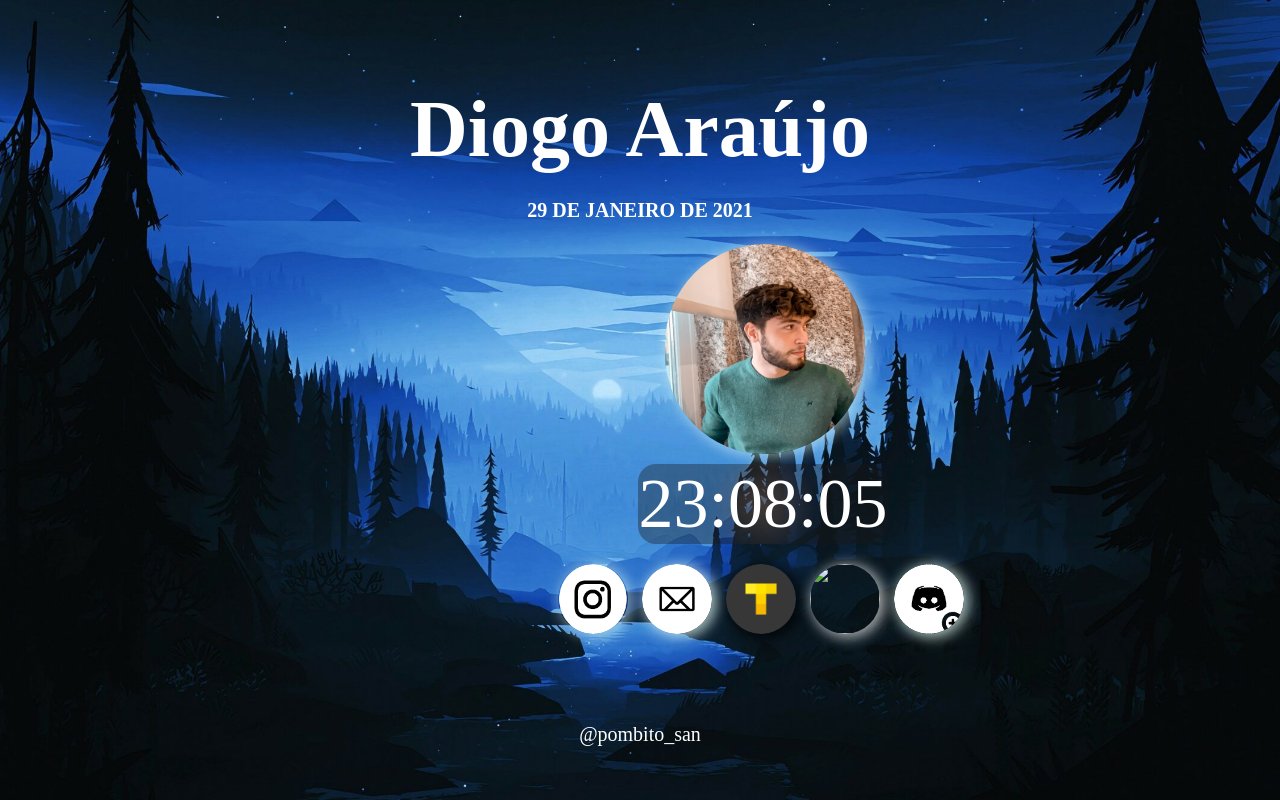
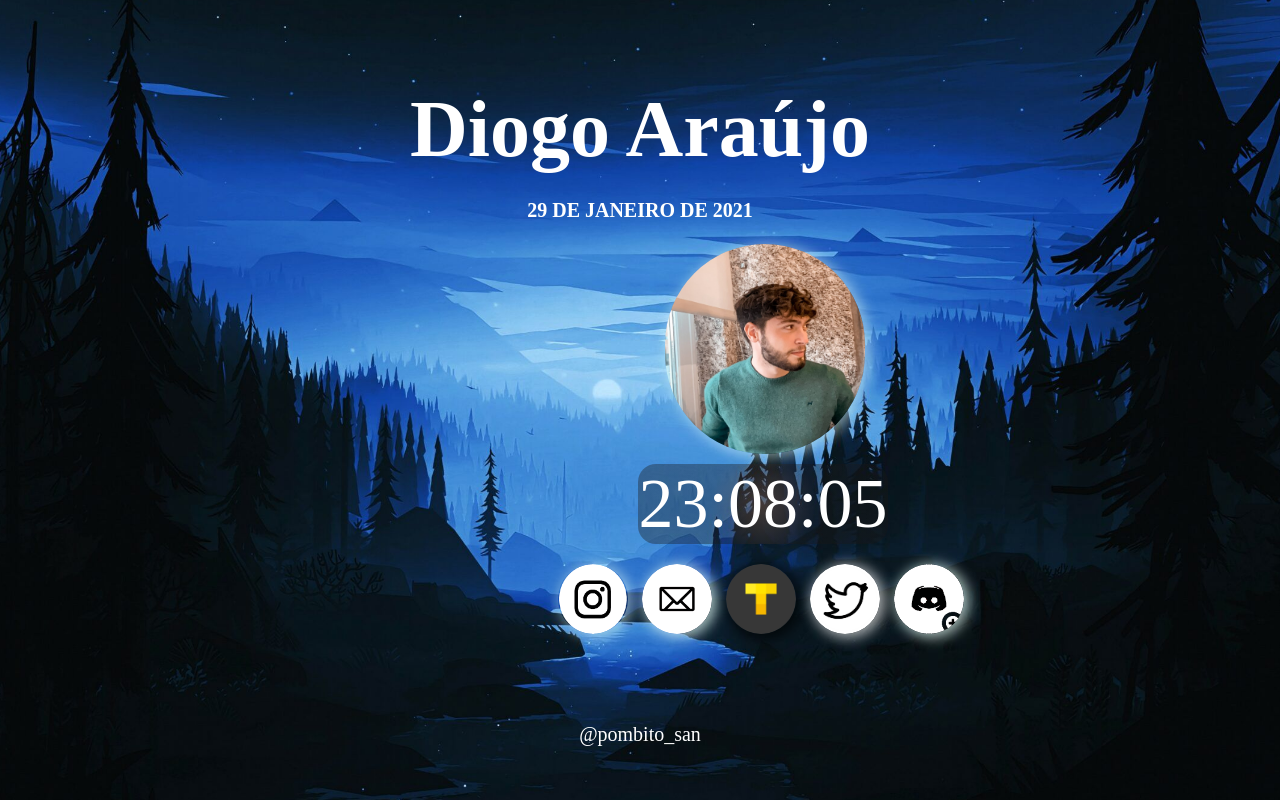
Before and after one commit to DMdSA/Html_wk, a plain HTML site: page index.html in a window 1280 px wide. Drawn offline with Linux system fonts and the light colour scheme; files whose address does not match are found by name.

Commit message:
Update index.html

```diff
--- a/index.html
+++ b/index.html
@@ -65,7 +65,7 @@
         </a>
 
         <a draggable="false" href="https://twitter.com/diogoaraujo859" target="_blank">
-            <img class="icon" src="Fotos/twitter.png" style="position:relative; width: 70px; height: 70px; left:30px;
+            <img class="icon" src="twitter.png" style="position:relative; width: 70px; height: 70px; left:30px;
                                              -webkit-box-shadow: 3px 2px 13px 2px rgba(226,255,249,0.52);
                                         box-shadow: 3px 2px 13px 2px rgba(255, 255, 255, 0.651); border-radius: 550px;"
                                          draggable="false">
```
